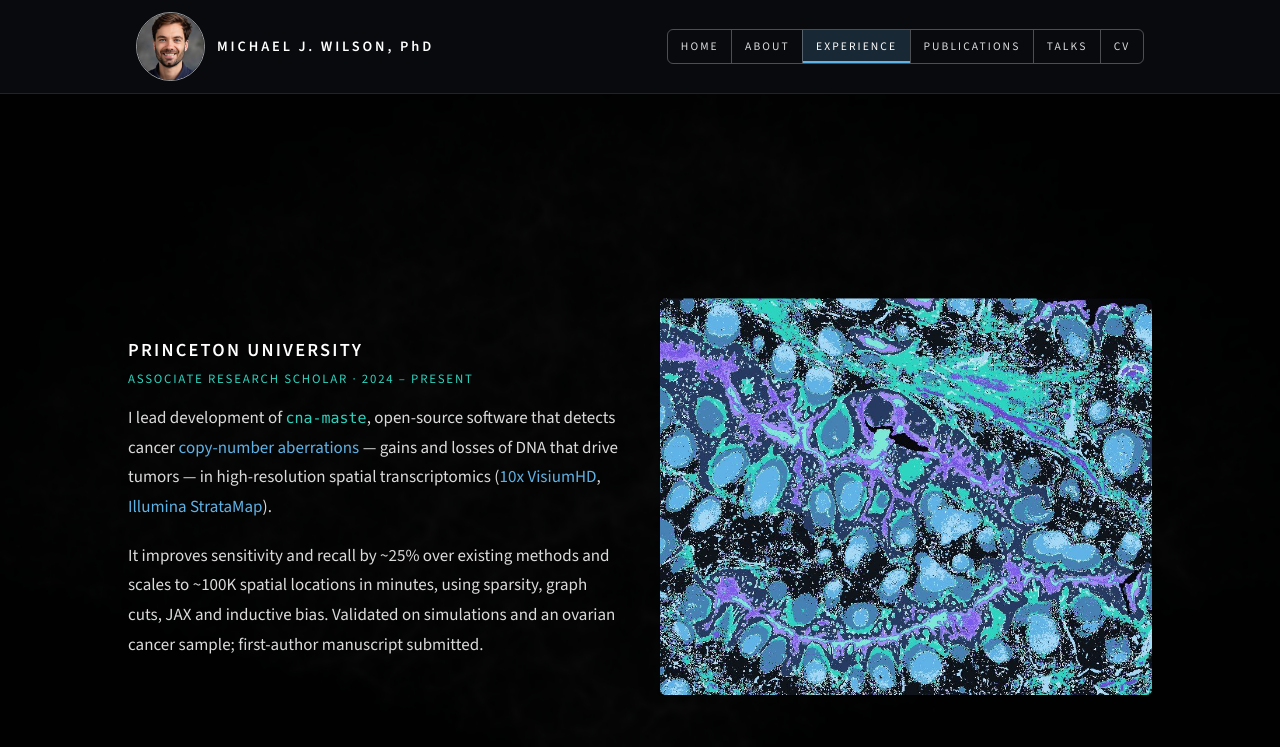
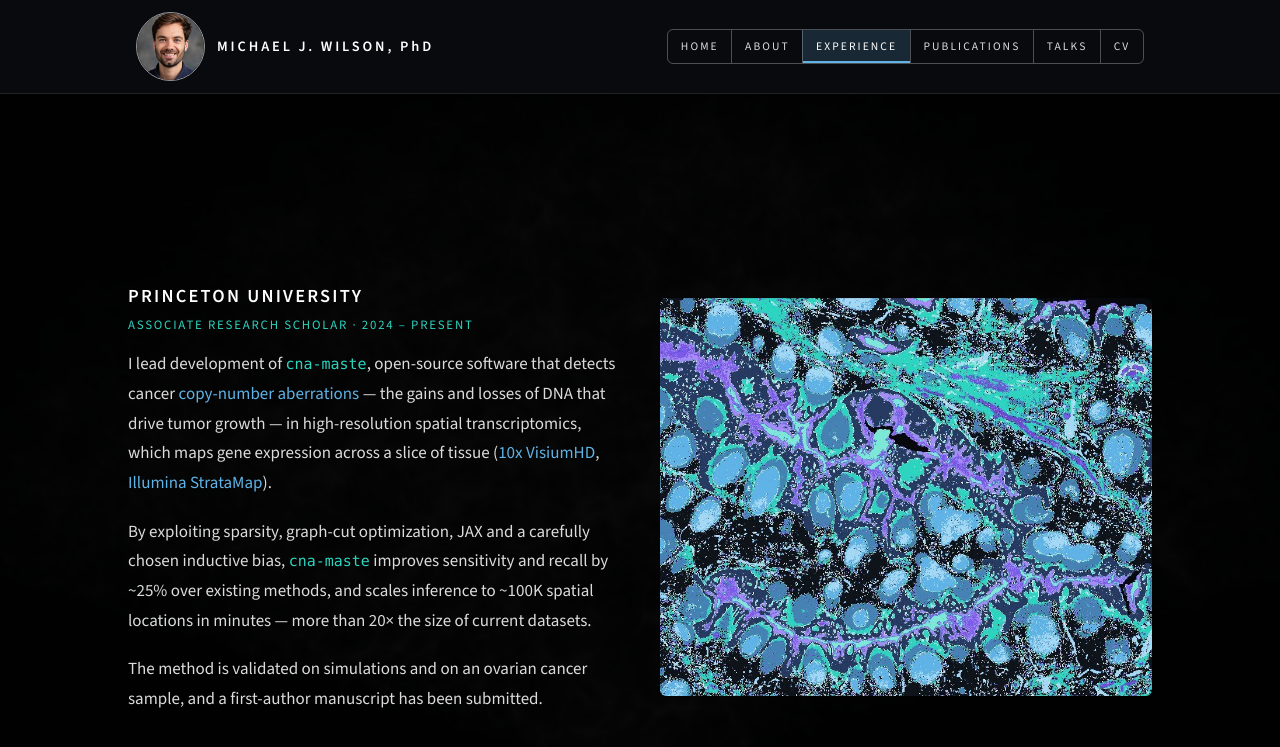
Before and after one commit to michaelJwilson/michaelJwilson.github.io, a Jekyll site: the page built from experience.md, in a window 1280 px wide and 900 px high. Shown: the top 747 px of the window. Built offline with Jekyll 4.4.1, drawn with Linux system fonts in a browser that asks for light colours; part of the change alters nothing that is shown.

Commit message:
Experience: fuller prose from the CV; slower fades
- Each role rewritten as 2-3 short paragraphs, adding the CV details
  (e.g. Durham: most precise measurement to date, reaching unprecedentedly
  faint galaxies with much smaller errors than GAMA)
- Fades take longer: ~2 screen-heights of scrolling per role, with slower
  fade-out and fade-in either side of the black gap

Co-Authored-By: Claude Opus 5.5 <noreply@anthropic.com>
Claude-Session: https://claude.ai/code/session_01SiHqF3nmdqJf51uy6f9hsB

```diff
--- a/assets/js/reveal.js
+++ b/assets/js/reveal.js
@@ -15,7 +15,7 @@
   var stage = document.createElement('div'); stage.className = 'scene-stage';
   track.appendChild(stage);
 
-  var SEG = 1.1;          // screen-heights of scrolling per role
+  var SEG = 2.0;          // screen-heights of scrolling per role
   var on = false, top = 0, view = 0;
 
   function enable() {
@@ -50,10 +50,10 @@
     var p = clamp(scrolled / ((roles.length - 1) * SEG * view)) * (roles.length - 1);
     roles.forEach(function (r, i) {
       // Transition between role k and k+1 spans p in [k, k+1]:
-      // hold to 0.25, fade out to 0.45, black to 0.55, fade in to 0.75, hold.
+      // hold to 0.15, slow fade out to 0.45, black to 0.55, slow fade in to 0.85.
       var d = p - i, o;
-      if (d >= 0) o = i === roles.length - 1 ? 1 : 1 - smooth(clamp((d - 0.25) / 0.2));
-      else        o = smooth(clamp((d + 0.45) / 0.2));
+      if (d >= 0) o = i === roles.length - 1 ? 1 : 1 - smooth(clamp((d - 0.15) / 0.3));
+      else        o = smooth(clamp((d + 0.45) / 0.3));
       r.style.opacity = o.toFixed(3);
       r.style.visibility = o > 0.01 ? 'visible' : 'hidden';
     });
--- a/experience.md
+++ b/experience.md
@@ -21,9 +21,11 @@ permalink: /experience/
 ## Princeton University
 <p class="meta">Associate Research Scholar · 2024 – present</p>
 
-I lead development of [`cna-maste`](https://github.com/raphael-group/cna_maste), open-source software that detects cancer [copy-number aberrations](https://www.genome.gov/genetics-glossary/Copy-Number-Variation-CNV) — gains and losses of DNA that drive tumors — in high-resolution spatial transcriptomics ([10x VisiumHD](https://www.10xgenomics.com/platforms/visium/product-family), [Illumina StrataMap](https://www.illumina.com/products/by-brand/stratamap.html)).
+I lead development of [`cna-maste`](https://github.com/raphael-group/cna_maste), open-source software that detects cancer [copy-number aberrations](https://www.genome.gov/genetics-glossary/Copy-Number-Variation-CNV) — the gains and losses of DNA that drive tumor growth — in high-resolution spatial transcriptomics, which maps gene expression across a slice of tissue ([10x VisiumHD](https://www.10xgenomics.com/platforms/visium/product-family), [Illumina StrataMap](https://www.illumina.com/products/by-brand/stratamap.html)).
 
-It improves sensitivity and recall by ~25% over existing methods and scales to ~100K spatial locations in minutes, using sparsity, graph cuts, JAX and inductive bias. Validated on simulations and an ovarian cancer sample; first-author manuscript submitted.
+By exploiting sparsity, graph-cut optimization, JAX and a carefully chosen inductive bias, `cna-maste` improves sensitivity and recall by ~25% over existing methods, and scales inference to ~100K spatial locations in minutes — more than 20× the size of current datasets.
+
+The method is validated on simulations and on an ovarian cancer sample, and a first-author manuscript has been submitted.
 </div>
 <div class="role-figure">
 {% include figure.html src="/assets/img/experience/princeton-spatial.jpg" alt="Spatial transcriptomics map of a tumor tissue section, coloured by region" %}
@@ -35,9 +37,11 @@ It improves sensitivity and recall by ~25% over existing methods and scales to ~
 ## biomodal
 <p class="meta">Computational Scientist · Cambridge, UK · 2022 – 2023</p>
 
-I was a core developer of biomodal's flagship [allele-specific methylation](https://biomodal.com/technology/variant-associated-methylation/) software, taking it from prototype to a commercial product: read pre-processing and QC, statistical calling, analysis and reporting.
+At biomodal, a Cambridge genomics startup, I was a core developer of the flagship [allele-specific methylation](https://biomodal.com/technology/variant-associated-methylation/) software, which measures methylation differences between the two parental copies of each gene. I helped take it from prototype to a commercial product used by customers, covering read pre-processing and quality control, statistical calling, analysis and reporting.
 
-I also led analysis of protocol performance and biological validation, presented at AGBT, Biology of Genomes and the [Seqera (Nextflow) Summit](https://summit.nextflow.io/2023/barcelona/speakers/michael-wilson/), and built a reproducible [Nextflow](https://www.nextflow.io) pipeline on GCP to classify colorectal cancer from epigenetic sequencing (submitted to PNAS).
+I led analysis of protocol performance, biological validation and experimental design, with results presented at leading international genomics conferences (AGBT, Biology of Genomes), and represented biomodal at the [Seqera (Nextflow) Summit](https://summit.nextflow.io/2023/barcelona/speakers/michael-wilson/).
+
+I also built and managed a scalable, reproducible [Nextflow](https://www.nextflow.io) pipeline on GCP with Docker to classify colorectal cancer from epigenetic sequencing of a large patient cohort; that work is submitted to PNAS.
 </div>
 <div class="role-figure">
 {% include figure.html src="/assets/img/experience/biomodal-genome-forest.jpg" alt="Sight lines passing through a 3D map of clouds, as in the Lyman-alpha forest; here each sight line stands for a sequenced genome" %}
@@ -49,7 +53,9 @@ I also led analysis of protocol performance and biological validation, presented
 ## Durham University
 <p class="meta">Postdoctoral Associate · UK · 2021 – 2022</p>
 
-I built the inference pipeline for the DESI Bright Galaxy Survey luminosity function — how many galaxies exist at each brightness — on HPC for 10M+ objects, published in [MNRAS (2026)](https://arxiv.org/abs/2511.01803).
+At Durham I designed and built the core inference pipeline for the luminosity function of the DESI Bright Galaxy Survey — how many galaxies exist at each brightness in the local Universe — developing optimal statistical estimators that run on high-performance computing for more than 10 million galaxies.
+
+The result is the most precise measurement to date: it reaches unprecedentedly faint galaxies, with much smaller errors than the previous benchmark (GAMA), and is published in [MNRAS (2026)](https://arxiv.org/abs/2511.01803).
 </div>
 <div class="role-figure">
 {% include figure.html src="/assets/img/experience/durham-telescope.jpg" alt="The Mayall Telescope dome on Kitt Peak under a starry sky at dusk" caption="The Mayall Telescope at Kitt Peak, home of the DESI instrument." %}
@@ -61,7 +67,11 @@ I built the inference pipeline for the DESI Bright Galaxy Survey luminosity func
 ## Lawrence Berkeley National Lab
 <p class="meta">Postdoctoral Fellow · 2017 – 2021</p>
 
-I co-led the Bright Galaxy Survey team for the $70M [DESI](https://desi.lbl.gov) experiment, owning science goals, survey design and software. My target-selection algorithms run on every observation ([Hahn et al. 2022](https://iopscience.iop.org/article/10.3847/1538-3881/accff8/pdf); [Ruiz-Macias et al. 2020](https://academic.oup.com/mnras/article/502/3/4328/6127300); [Myers et al. 2023](https://iopscience.iop.org/article/10.3847/1538-3881/aca5f9/pdf)). I also led the science case for a [next-generation high-redshift survey](https://iopscience.iop.org/article/10.1088/1475-7516/2019/10/015), incorporated as a key component of the five-year DESI-II extension, and was awarded DESI "Builder" status for critical contributions to the survey.
+At Berkeley Lab I co-led the Bright Galaxy Survey team for the $70M [DESI](https://desi.lbl.gov) experiment, owning its science goals, survey design and software, which had to meet strict Department of Energy performance requirements.
+
+I developed statistical estimators and target-selection algorithms that maximize survey efficiency; they run in production on every observation and underpin the survey's downstream science ([Hahn et al. 2022](https://iopscience.iop.org/article/10.3847/1538-3881/accff8/pdf); [Ruiz-Macias et al. 2020](https://academic.oup.com/mnras/article/502/3/4328/6127300); [Myers et al. 2023](https://iopscience.iop.org/article/10.3847/1538-3881/aca5f9/pdf)).
+
+I also led the science case for a [next-generation high-redshift survey](https://iopscience.iop.org/article/10.1088/1475-7516/2019/10/015) — simulations, forecasts and comparisons of competing instruments — which was incorporated as a key component of the five-year DESI-II extension. I was awarded DESI "Builder" status for critical contributions to the survey.
 </div>
 <div class="role-figure">
 {% include figure.html src="/assets/img/experience/berkeley.jpg" alt="Sather Tower at UC Berkeley at sunset, with the Golden Gate Bridge across the bay" caption="Berkeley at sunset, looking out to the Golden Gate." %}
@@ -73,7 +83,9 @@ I co-led the Bright Galaxy Survey team for the $70M [DESI](https://desi.lbl.gov)
 ## University of Edinburgh
 <p class="meta">PhD in Physics · UK · 2012 – 2017</p>
 
-I designed a [calibration method](http://mnras.oxfordjournals.org/content/early/2016/10/08/mnras.stw2576.abstract) with 1,000× faster runtime for galaxy-survey inference, adopted as standard by major collaborations, and measured the cosmic growth rate from the VIPERS survey to ~10% precision.
+For my PhD I designed a [calibration method](http://mnras.oxfordjournals.org/content/early/2016/10/08/mnras.stw2576.abstract) for large-scale parameter inference with galaxy surveys that runs 1,000× faster while improving accuracy; it has been adopted as standard by major international collaborations.
+
+I also reduced the ~100,000-galaxy VIPERS survey to summary statistics and used them to measure the cosmic growth rate to ~10% precision, finding it consistent with General Relativity.
 </div>
 <div class="role-figure">
 {% include figure.html src="/assets/img/experience/edinburgh.jpg" alt="Edinburgh skyline from Calton Hill, with the castle and the Dugald Stewart Monument" caption="Edinburgh, from Calton Hill." %}
```
